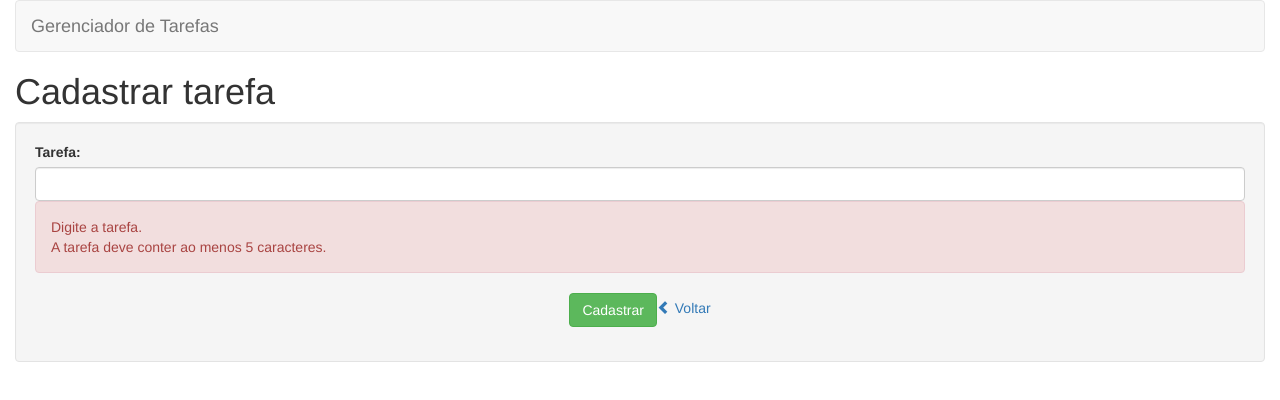
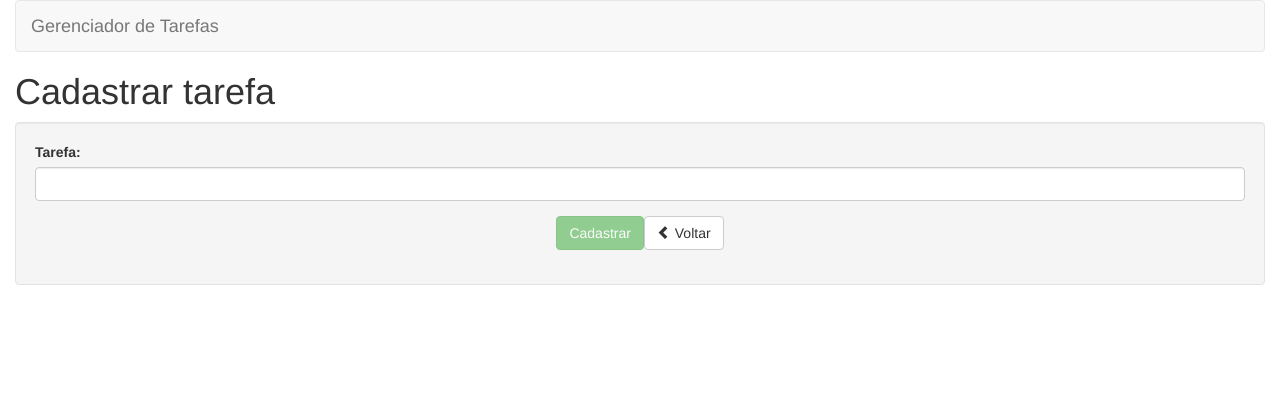
Before and after one commit to Jeffconexion/projeto_gerenciadorDeTarefa_angular, an Angular app in the folder app-gerenciadorTarefas/: page /tarefas/cadastrar in a window 1280 px wide. Shown: the top 400 px of the page. Built offline with nearby package versions, Linux system fonts and the light colour scheme.

Commit message:
Criando o cadastrar.

```diff
--- a/app-gerenciadorTarefas/src/app/tarefas/cadastrar/cadastrar.component.html
+++ b/app-gerenciadorTarefas/src/app/tarefas/cadastrar/cadastrar.component.html
@@ -4,19 +4,21 @@
   <form #formTarefa="ngForm">
     <div class="form-group">
       <label for="nome">Tarefa:</label>
-      <input type="text" class="form-control" id="nome" name="nome" minlength="5" required>
-      <div class="alert alert-danger">
-        <div>
+      <input type="text" class="form-control" id="nome" name="nome" [(ngModel)]="tarefa.nome" #nome="ngModel"
+        minlength="5" required>
+      <div *ngIf="nome.errors && (nome.dirty || nome.touched)" class="alert alert-danger">
+        <div [hidden]="!nome.errors ['required']">
           Digite a tarefa.
         </div>
-        <div>
+        <div [hidden]="!nome.errors ['minlength']">
           A tarefa deve conter ao menos 5 caracteres.
         </div>
       </div>
     </div>
     <div class="form-group text-center">
-      <input type="submit" class="btn btn-success" value="Cadastrar">
-      <a >
+      <input type="submit" class="btn btn-success" (click)="cadastrar()" value="Cadastrar"
+        [disabled]="!formTarefa.form.valid">
+      <a [routerLink]="['/tarefas']" class="btn btn-default">
         <span class="glyphicon glyphicon-chevron-left" aria-hidden="true"></span> Voltar
       </a>
     </div>
--- a/app-gerenciadorTarefas/src/app/tarefas/cadastrar/cadastrar.component.ts
+++ b/app-gerenciadorTarefas/src/app/tarefas/cadastrar/cadastrar.component.ts
@@ -11,7 +11,6 @@
 })
 export class CadastrarComponent implements OnInit {
 
-  //@ViewChild('formTarefa') formTarefa: NgForm;
   @ViewChild('formTarefa', { static: true }) formTarefa: NgForm | undefined;
   tarefa: Tarefa;
 
--- a/app-gerenciadorTarefas/src/app/tarefas/shared/tarefa.service.ts
+++ b/app-gerenciadorTarefas/src/app/tarefas/shared/tarefa.service.ts
@@ -11,9 +11,9 @@
 
   listarTodos(): Tarefa[] {
     let tarefas;
-
-    if (localStorage['Tarefas'] !== undefined)
-      tarefas = JSON?.parse(localStorage['Tarefas']);
+    debugger;
+    if (localStorage['tarefas'] !== undefined)
+      tarefas = JSON?.parse(localStorage['tarefas']);
 
     if (tarefas) {
       return tarefas;
@@ -29,6 +29,7 @@
   }
 
   buscarPorId(id: number): any {
+    debugger;
     let tarefas = this.listarTodos();
     return tarefas.find(element => element.id == id);
   }
```
